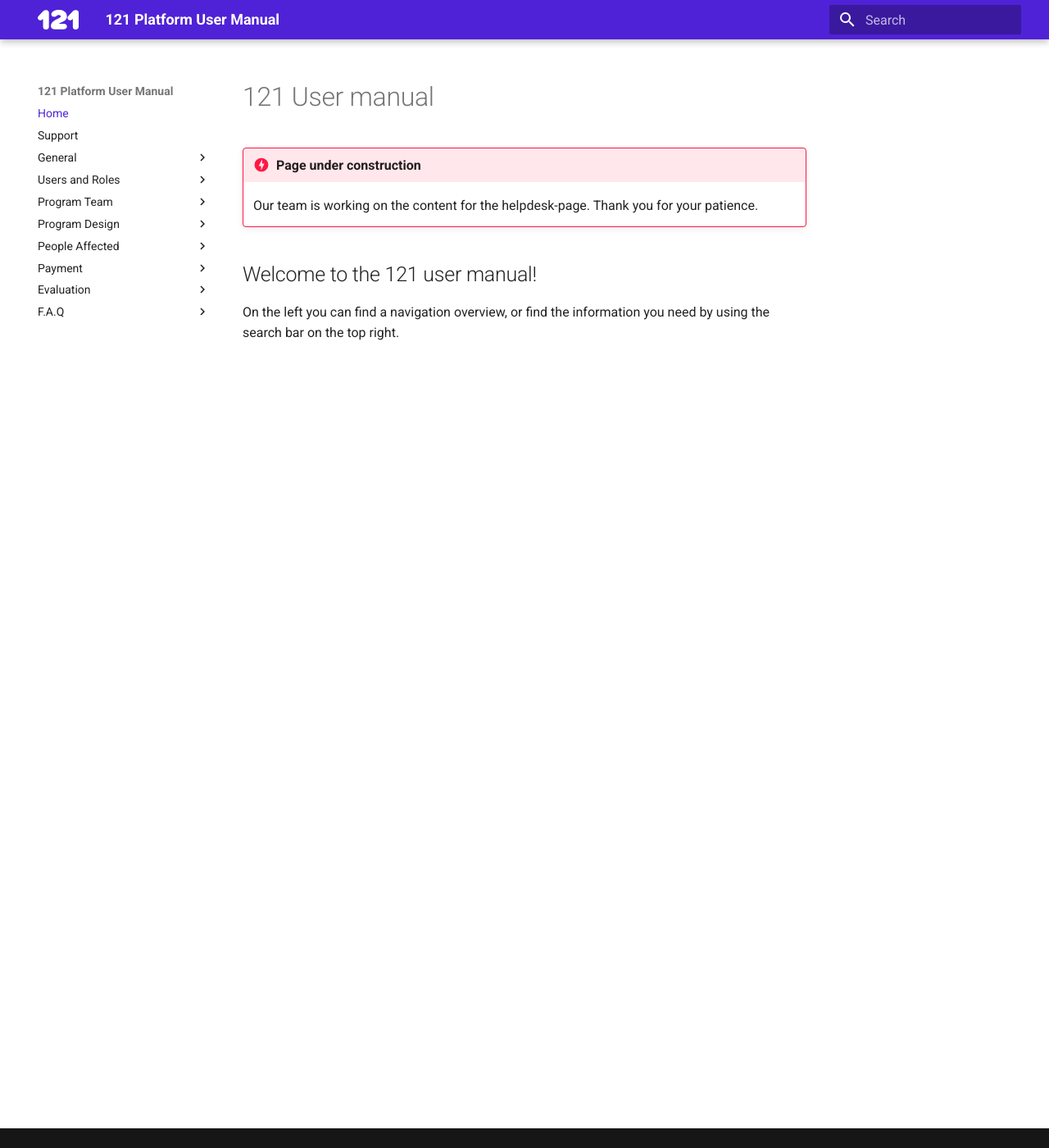
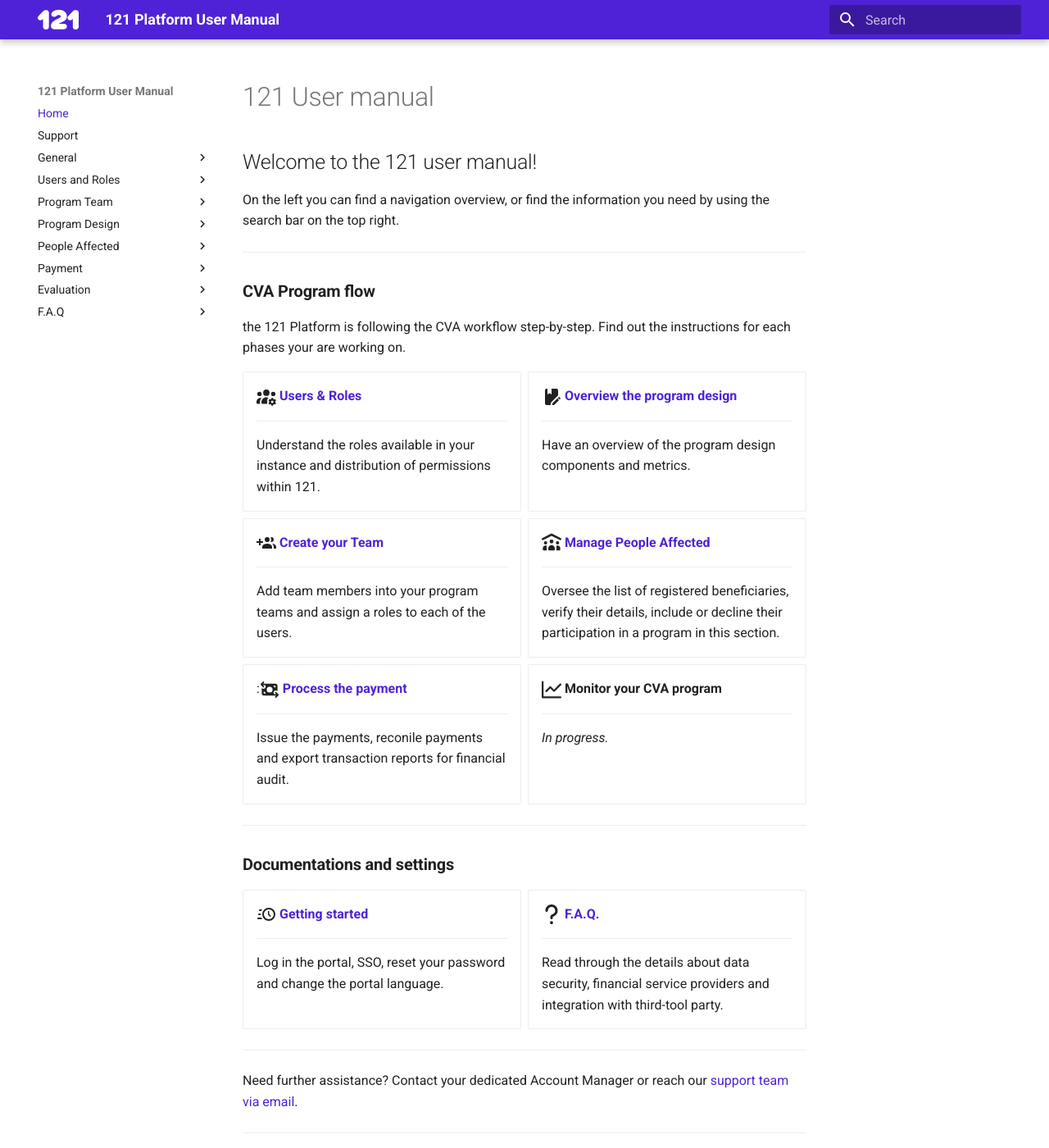
Before and after one commit to rodekruis/data-service-catalogue, an MkDocs documentation site: the page built from docs/index.md, in a window 1280 px wide and 1400 px high. Shown: the whole window at 82% size. Built offline with MkDocs 1.6.1 and Material for MkDocs 9.7.7, drawn with Linux system fonts in a browser that asks for light colours; plug-ins that fetch from the network failed and are left out.

Commit message:
fix index

```diff
--- a/docs/index.md
+++ b/docs/index.md
@@ -1,12 +1,84 @@
 # 121 User manual
 
-
-!!! danger "Page under construction"
-    Our team is working on the content for the helpdesk-page. Thank you for your patience.
 
 <!-- markdownlint-disable-next-line no-trailing-punctuation -->
 ## Welcome to the 121 user manual!
 
 On the left you can find a navigation overview, or find the information you need by using the search bar on the top right.
 
+
+---
+
+### CVA Program flow
+
+the 121 Platform is following the CVA workflow step-by-step. Find out the instructions for each phases your are working on.
+
+<div class="grid cards" markdown>
+
+-   :fontawesome-solid-users-gear:{ .lg .middle } [__Users & Roles__](./users/description-roles.md)
+
+    ---
+
+    Understand the roles available in your instance and distribution of permissions within 121.
+
+
+-   :material-book-edit:{ .lg .middle } [__Overview the program design__](./design/design.md)
+
+    ---
+
+    Have an overview of the program design components and metrics.
+
+
+-   :material-account-multiple-plus:{ .lg .middle } [__Create your Team__](./team/team-page.md)
+
+    ---
+
+    Add team members into your program teams and assign a roles to each of the users.
+
+
+-   :fontawesome-solid-people-roof:{ .lg .middle } [__Manage People Affected__](./registration/people-affected-page.md)
+
+    ---
+
+    Oversee the list of registered beneficiaries, verify their details, include or decline their participation in a program in this section.
+
+-   ::fontawesome-solid-money-bill-transfer:{ .lg .middle } [__Process the payment__](./payment/payment.md)
+
+    ---
+
+    Issue the payments, reconile payments and export transaction reports for financial audit.
+
+-   :octicons-graph-16:{ .lg .middle } __Monitor your CVA program__
+
+    ---
+
+    *In progress.*
+
+</div>
+
 <!-- You can also change the language on the top right. -->
+
+
+---
+
+### Documentations and settings
+
+<div class="grid cards" markdown>
+
+-   :material-clock-fast:{ .lg .middle } [__Getting started__](./general/logging-in.md)
+
+    ---
+
+    Log in the portal, SSO, reset your password and change the portal language.
+
+-   :fontawesome-solid-question:{ .lg .middle } [__F.A.Q.__](./faq/)
+
+    ---
+
+    Read through the details about data security, financial service providers and integration with third-tool party.
+
+</div>
+
+___
+Need further assistance? Contact your dedicated Account Manager or reach our [support team via email](mailto:support@121.global).
+___
```
